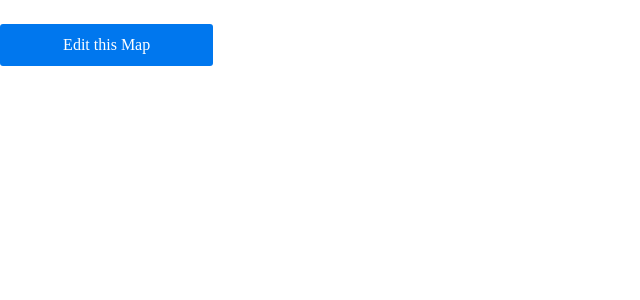
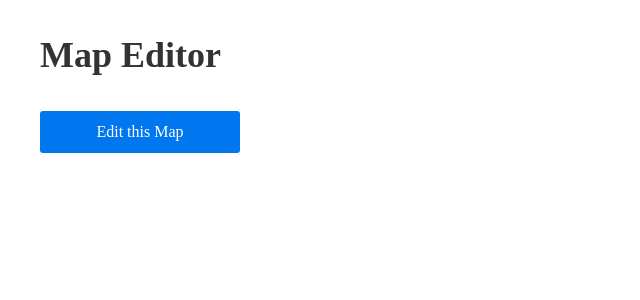
Before and after one commit to likejane/map-tools, a Django app: page /maps/1/ in a window 1280 px wide. Shown: the top 300 px of the page, without its empty margins (0-640 px from the left). Run offline with Django 3.2, Linux system fonts and the light colour scheme; data that the repository does not hold is empty; style sheets or scripts are compiled from the project's sources; parts of the project's set-up code (start-up, migrations or seed data) failed here and were passed over; some libraries are stand-ins or nearby versions; some web fonts are replaced.

Commit message:
styled simple map editor

```diff
--- a/mapper/templates/map.html
+++ b/mapper/templates/map.html
@@ -19,12 +19,18 @@
     Mapper.page = "mapEditor"
   </script>
 
-  <div class="col col-12 my3">
-    <a class="edit-map-btn button button--primary col md-col-2">Edit this Map</a>
-    <a id="savePublishBtn" class="hide button button--primary col md-col-2">Save and Publish</a>
-    <a id="cancelEditMapBtn" class="hide button button--secondary col md-col-2">Cancel</a>
+  <div class="wrapper mx-auto clearfix">
+    <h1 class="bold mt4 mb1">Map Editor</h1>
+    <div class="col col-12 my3">
+      <a class="edit-map-btn button button--primary col md-col-2">Edit this Map</a>
+      <a id="savePublishBtn" class="hide button button--primary col md-col-2 mr1">Save and Publish</a>
+      <a id="cancelEditMapBtn" class="hide button button--secondary col md-col-2">Cancel</a>
+    </div>
   </div>
 
+
+<div class="wrapper mx-auto clearfix">
 {% include "map-creator.html" %}
+</div>
 
 {% endblock %}
```
